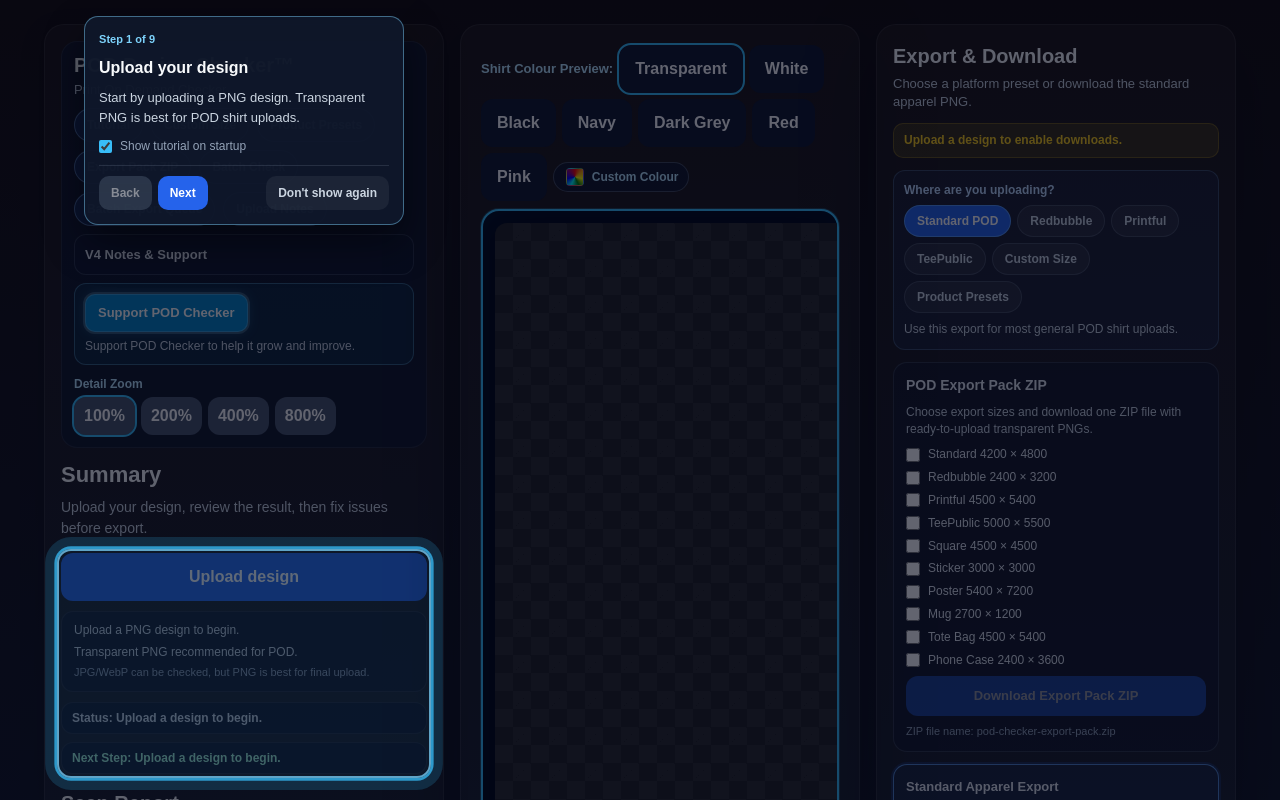
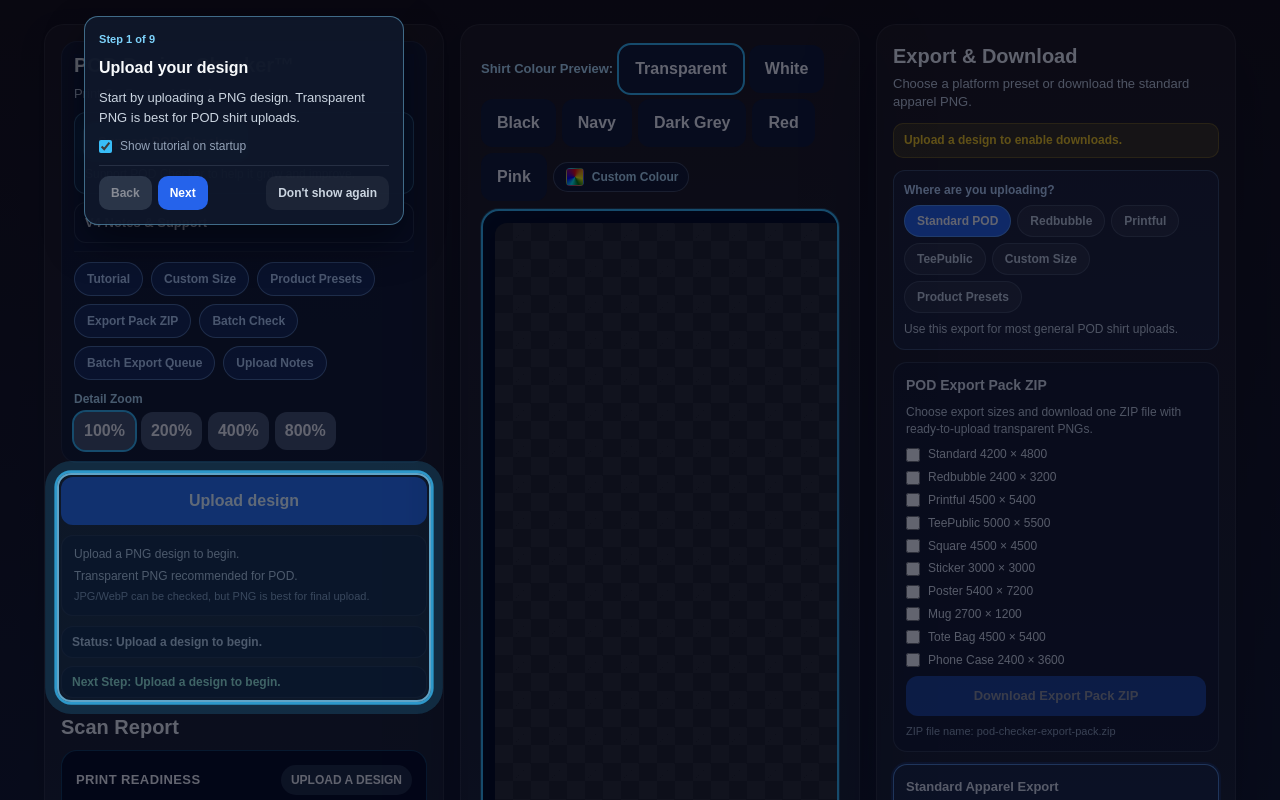
Before and after one commit to noobmacker-creator/pod-design-checker, a Next.js app: page / in a window 1280 px wide. Shown: the top 800 px of the page. Built offline with nearby package versions, Linux system fonts and the light colour scheme.

Commit message:
pin support and v4 notes at top

```diff
--- a/app/components/ScanResultsPanel.tsx
+++ b/app/components/ScanResultsPanel.tsx
@@ -473,16 +473,118 @@ export default function ScanResultsPanel({
             gap: 10,
           }}
         >
-          <div>
-            <div style={{ display: 'flex', alignItems: 'center', justifyContent: 'space-between', gap: 8, flexWrap: 'wrap' }}>
+          <div style={{ display: 'grid', gap: 8 }}>
+            <div
+              style={{
+                position: 'sticky',
+                top: 0,
+                zIndex: 2,
+                display: 'grid',
+                gap: 8,
+                paddingBottom: 8,
+                marginBottom: 2,
+                background: 'rgba(15, 23, 42, 0.97)',
+                borderBottom: '1px solid rgba(255, 255, 255, 0.06)',
+              }}
+            >
               <div style={{ fontSize: 20, fontWeight: 800, lineHeight: 1.1 }}>
                 POD Design Checker™
               </div>
+              <div style={{ color: '#cbd5e1', fontSize: 13 }}>
+                Print On Demand Checker
+              </div>
+              <div
+                data-tour="support"
+                style={{
+                  padding: 10,
+                  borderRadius: 12,
+                  background: 'rgba(2,132,199,0.12)',
+                  border: '1px solid rgba(125,211,252,0.35)',
+                }}
+              >
+                <a
+                  href="https://buymeacoffee.com/poddesignchecker"
+                  target="_blank"
+                  rel="noopener noreferrer"
+                  onMouseEnter={(e) => {
+                    e.currentTarget.style.boxShadow = '0 0 0 2px rgba(186,230,253,0.3), 0 0 16px rgba(56,189,248,0.35)';
+                  }}
+                  onMouseLeave={(e) => {
+                    e.currentTarget.style.boxShadow = '0 0 0 2px rgba(186,230,253,0.22), 0 0 12px rgba(56,189,248,0.25)';
+                  }}
+                  style={{
+                    display: 'inline-block',
+                    padding: '8px 12px',
+                    borderRadius: 10,
+                    background: '#0284c7',
+                    color: '#ffffff',
+                    fontSize: 13,
+                    fontWeight: 700,
+                    textDecoration: 'none',
+                    border: '1px solid rgba(255,255,255,0.2)',
+                    boxShadow: '0 0 0 2px rgba(186,230,253,0.22), 0 0 12px rgba(56,189,248,0.25)',
+                    transition: 'box-shadow 180ms ease',
+                  }}
+                >
+                  Support POD Checker
+                </a>
+                <div style={{ marginTop: 6, color: '#cbd5e1', fontSize: 12, lineHeight: 1.4 }}>
+                  Support POD Checker to help it grow and improve.
+                </div>
+              </div>
+              <details
+                style={{
+                  padding: 10,
+                  borderRadius: 12,
+                  background: 'rgba(15, 23, 42, 0.55)',
+                  border: '1px solid rgba(148, 163, 184, 0.22)',
+                }}
+              >
+                <summary
+                  style={{
+                    cursor: 'pointer',
+                    fontWeight: 800,
+                    fontSize: 13,
+                    color: '#e2e8f0',
+                    listStyle: 'none',
+                  }}
+                >
+                  {podCheckerV4Notes.title}
+                </summary>
+                <div
+                  style={{
+                    marginTop: 8,
+                    display: 'grid',
+                    gap: 8,
+                    color: '#cbd5e1',
+                    fontSize: 12,
+                    lineHeight: 1.45,
+                  }}
+                >
+                  {podCheckerV4Notes.paragraphs.map((paragraph) => (
+                    <p key={paragraph} style={{ margin: 0 }}>
+                      {paragraph}
+                    </p>
+                  ))}
+                  <a
+                    href={podCheckerV4Notes.supportUrl}
+                    target="_blank"
+                    rel="noopener noreferrer"
+                    style={{
+                      display: 'inline-block',
+                      marginTop: 2,
+                      color: '#7dd3fc',
+                      fontWeight: 700,
+                      fontSize: 12,
+                      textDecoration: 'none',
+                    }}
+                  >
+                    {podCheckerV4Notes.supportLabel}
+                  </a>
+                </div>
+              </details>
             </div>
-            <div style={{ marginTop: 4, color: '#cbd5e1', fontSize: 13 }}>
-              Print On Demand Checker
-            </div>
-            <div style={{ display: 'flex', flexWrap: 'wrap', gap: 8, marginTop: 8 }}>
+            <div style={{ display: 'flex', flexWrap: 'wrap', gap: 8 }}>
               <button
                 type="button"
                 onClick={() => onOpenTutorial?.()}
@@ -630,98 +732,6 @@ export default function ScanResultsPanel({
                 downloadMessage={downloadMessage}
               />
             )}
-            <details
-              style={{
-                marginTop: 8,
-                padding: 10,
-                borderRadius: 12,
-                background: 'rgba(15, 23, 42, 0.55)',
-                border: '1px solid rgba(148, 163, 184, 0.22)',
-              }}
-            >
-              <summary
-                style={{
-                  cursor: 'pointer',
-                  fontWeight: 800,
-                  fontSize: 13,
-                  color: '#e2e8f0',
-                  listStyle: 'none',
-                }}
-              >
-                {podCheckerV4Notes.title}
-              </summary>
-              <div
-                style={{
-                  marginTop: 8,
-                  display: 'grid',
-                  gap: 8,
-                  color: '#cbd5e1',
-                  fontSize: 12,
-                  lineHeight: 1.45,
-                }}
-              >
-                {podCheckerV4Notes.paragraphs.map((paragraph) => (
-                  <p key={paragraph} style={{ margin: 0 }}>
-                    {paragraph}
-                  </p>
-                ))}
-                <a
-                  href={podCheckerV4Notes.supportUrl}
-                  target="_blank"
-                  rel="noopener noreferrer"
-                  style={{
-                    display: 'inline-block',
-                    marginTop: 2,
-                    color: '#7dd3fc',
-                    fontWeight: 700,
-                    fontSize: 12,
-                    textDecoration: 'none',
-                  }}
-                >
-                  {podCheckerV4Notes.supportLabel}
-                </a>
-              </div>
-            </details>
-            <div
-              data-tour="support"
-              style={{
-                marginTop: 8,
-                padding: 10,
-                borderRadius: 12,
-                background: 'rgba(2,132,199,0.12)',
-                border: '1px solid rgba(125,211,252,0.35)',
-              }}
-            >
-              <a
-                href="https://buymeacoffee.com/poddesignchecker"
-                target="_blank"
-                rel="noopener noreferrer"
-                onMouseEnter={(e) => {
-                  e.currentTarget.style.boxShadow = '0 0 0 2px rgba(186,230,253,0.3), 0 0 16px rgba(56,189,248,0.35)';
-                }}
-                onMouseLeave={(e) => {
-                  e.currentTarget.style.boxShadow = '0 0 0 2px rgba(186,230,253,0.22), 0 0 12px rgba(56,189,248,0.25)';
-                }}
-                style={{
-                  display: 'inline-block',
-                  padding: '8px 12px',
-                  borderRadius: 10,
-                  background: '#0284c7',
-                  color: '#ffffff',
-                  fontSize: 13,
-                  fontWeight: 700,
-                  textDecoration: 'none',
-                  border: '1px solid rgba(255,255,255,0.2)',
-                  boxShadow: '0 0 0 2px rgba(186,230,253,0.22), 0 0 12px rgba(56,189,248,0.25)',
-                  transition: 'box-shadow 180ms ease',
-                }}
-              >
-                Support POD Checker
-              </a>
-              <div style={{ marginTop: 6, color: '#cbd5e1', fontSize: 12, lineHeight: 1.4 }}>
-                Support POD Checker to help it grow and improve.
-              </div>
-            </div>
           </div>
 
           <div
@@ -764,21 +774,6 @@ export default function ScanResultsPanel({
               </div>
             </div>
           </div>
-        </div>
-
-        <div>
-          <h2 style={{ margin: 0, fontSize: 22, fontWeight: 800 }}>Summary</h2>
-          <p
-            style={{
-              marginTop: 6,
-              marginBottom: 0,
-              color: '#cbd5e1',
-              lineHeight: 1.5,
-              fontSize: 14,
-            }}
-          >
-            Upload your design, review the result, then fix issues before export.
-          </p>
         </div>
       </div>
 
```
